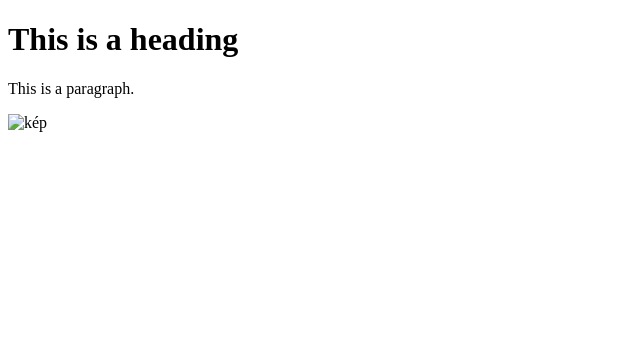
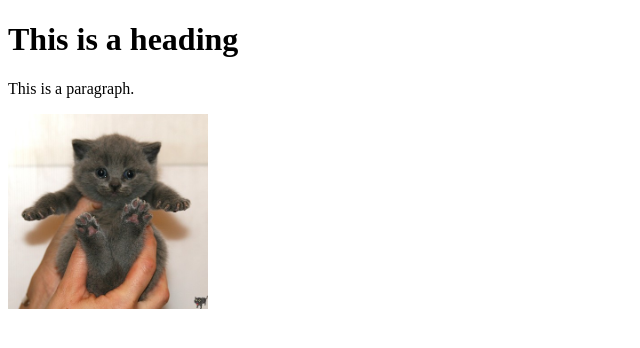
Before and after one commit to dajkadzseni/shop, a plain HTML site: page index.html in a window 1280 px wide. Shown: the whole page, without its empty margins (0-640 px from the left). Drawn offline with Linux system fonts and the light colour scheme.

Commit message:
Update index.html

```diff
--- a/index.html
+++ b/index.html
@@ -5,6 +5,6 @@
 
 <h1>This is a heading</h1>
 <p>This is a paragraph.</p>
-<img src=nyúl.jpeg alt="kép" width="200" lenght="200">
+<img src=external-content.duckduckgo.com.jpeg alt="kép" width="200" lenght="200">
 </body>
 </html>
```
